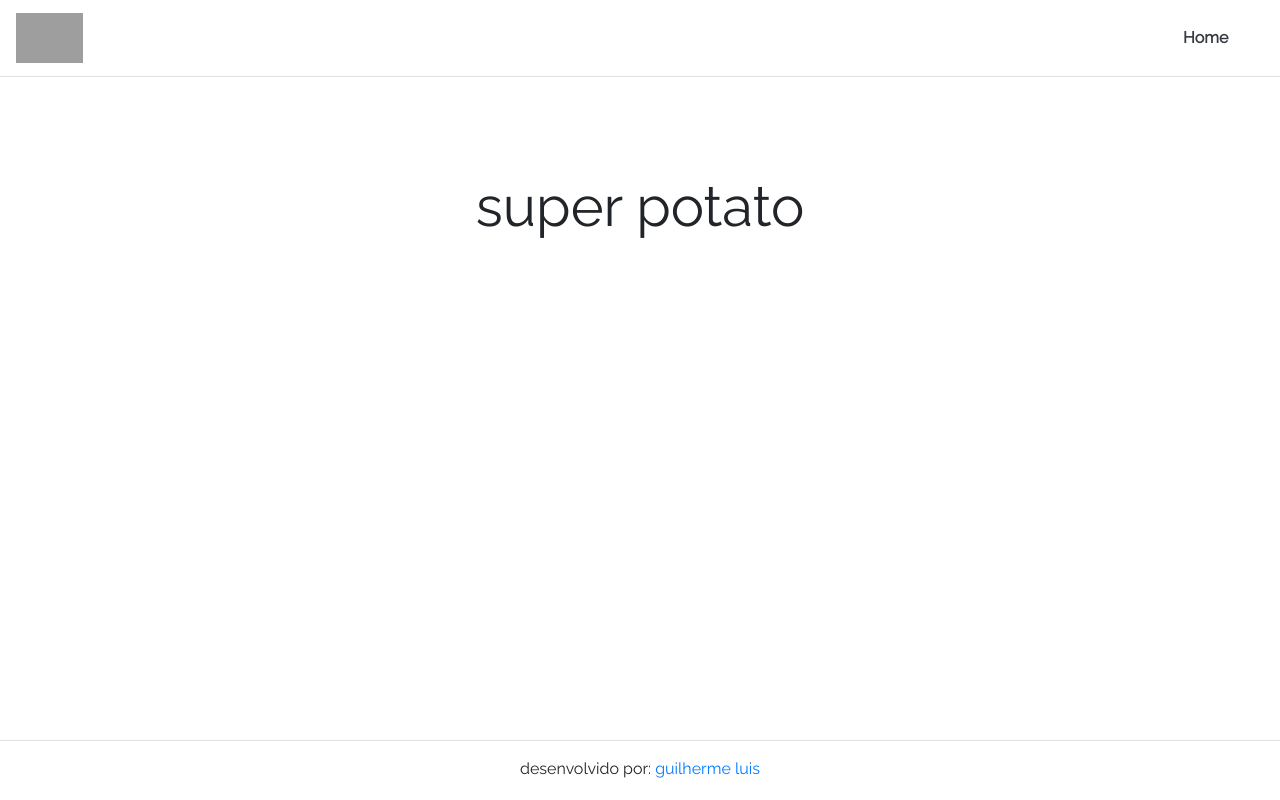
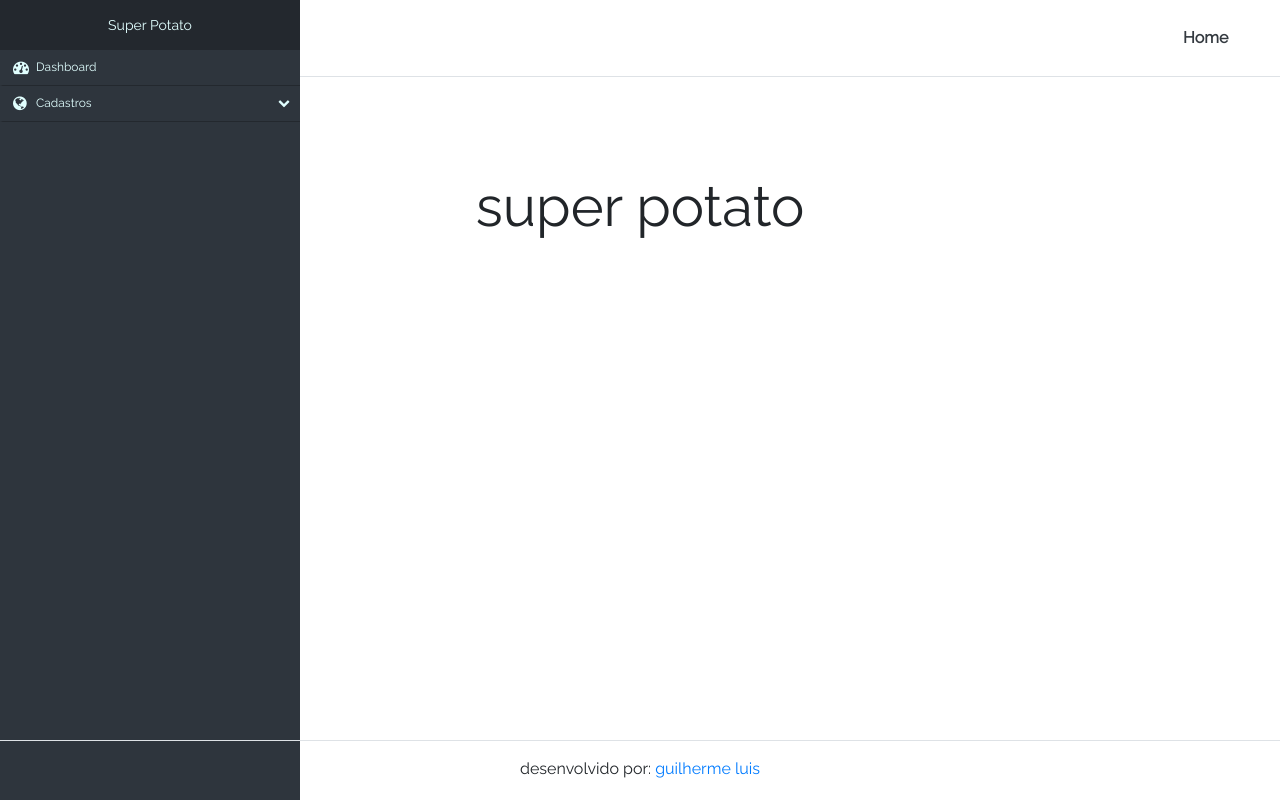
Before and after one commit to guilehm/super-potato, a Django app: page / in a window 1280 px wide. Run offline with Django 3.2, Linux system fonts and the light colour scheme; some libraries are stand-ins or nearby versions; grey boxes are pictures that could not be loaded.

Commit message:
Create left menu

```diff
--- a/core/static/core/css/style.css
+++ b/core/static/core/css/style.css
@@ -1,5 +1,7 @@
 body {
     font-family: 'Raleway', sans-serif;
+    margin: 0px;
+    padding: 0px;
 }
 
 .footer {
@@ -8,3 +10,144 @@ body {
     width: 100%;
     height: 60px;
 }
+
+.nav-side-menu {
+    overflow: auto;
+    font-size: 12px;
+    font-weight: 200;
+    background-color: #2e353d;
+    position: fixed;
+    top: 0px;
+    width: 300px;
+    height: 100%;
+    color: #e1ffff;
+}
+.nav-side-menu .brand {
+    background-color: #23282e;
+    line-height: 50px;
+    display: block;
+    text-align: center;
+    font-size: 14px;
+}
+.nav-side-menu .toggle-btn {
+    display: none;
+}
+.nav-side-menu ul,
+.nav-side-menu li {
+    list-style: none;
+    padding: 0px;
+    margin: 0px;
+    line-height: 35px;
+    cursor: pointer;
+  /*
+    .collapsed{
+       .arrow:before{
+                 font-family: FontAwesome;
+                 content: "\f053";
+                 display: inline-block;
+                 padding-left:10px;
+                 padding-right: 10px;
+                 vertical-align: middle;
+                 float:right;
+            }
+     }
+*/
+}
+.nav-side-menu ul :not(collapsed) .arrow:before,
+.nav-side-menu li :not(collapsed) .arrow:before {
+    font-family: FontAwesome;
+    content: "\f078";
+    display: inline-block;
+    padding-left: 10px;
+    padding-right: 10px;
+    vertical-align: middle;
+    float: right;
+}
+.nav-side-menu ul .active,
+.nav-side-menu li .active {
+    border-left: 3px solid #d19b3d;
+    background-color: #4f5b69;
+}
+.nav-side-menu ul .sub-menu li.active,
+.nav-side-menu li .sub-menu li.active {
+    color: #d19b3d;
+}
+.nav-side-menu ul .sub-menu li.active a,
+.nav-side-menu li .sub-menu li.active a {
+    color: #d19b3d;
+}
+.nav-side-menu ul .sub-menu li,
+.nav-side-menu li .sub-menu li {
+    background-color: #181c20;
+    border: none;
+    line-height: 28px;
+    border-bottom: 1px solid #23282e;
+    margin-left: 0px;
+}
+.nav-side-menu ul .sub-menu li:hover,
+.nav-side-menu li .sub-menu li:hover {
+    background-color: #020203;
+}
+.nav-side-menu ul .sub-menu li:before,
+.nav-side-menu li .sub-menu li:before {
+    font-family: FontAwesome;
+    content: "\f105";
+    display: inline-block;
+    padding-left: 10px;
+    padding-right: 10px;
+    vertical-align: middle;
+}
+.nav-side-menu li {
+    padding-left: 0px;
+    border-left: 3px solid #2e353d;
+    border-bottom: 1px solid #23282e;
+}
+.nav-side-menu li a {
+    text-decoration: none;
+    color: #e1ffff;
+}
+.nav-side-menu li a i {
+    padding-left: 10px;
+    width: 20px;
+    padding-right: 20px;
+}
+.nav-side-menu li:hover {
+    border-left: 3px solid #d19b3d;
+    background-color: #4f5b69;
+    -webkit-transition: all 1s ease;
+    -moz-transition: all 1s ease;
+    -o-transition: all 1s ease;
+    -ms-transition: all 1s ease;
+    transition: all 1s ease;
+}
+@media (max-width: 967px) {
+    .nav-side-menu {
+        position: relative;
+        width: 100%;
+        margin-bottom: 10px;
+    }
+    .nav-side-menu .toggle-btn {
+        display: block;
+        cursor: pointer;
+        position: absolute;
+        right: 10px;
+        top: 10px;
+        z-index: 10 !important;
+        padding: 3px;
+        background-color: #ffffff;
+        color: #000;
+        width: 40px;
+        text-align: center;
+    }
+    .brand {
+        text-align: left !important;
+        font-size: 22px;
+        padding-left: 20px;
+        line-height: 50px !important;
+    }
+}
+@media (min-width: 967px) {
+    .nav-side-menu .menu-list .menu-content {
+        display: block;
+    }
+}
--- a/core/templates/core/base.html
+++ b/core/templates/core/base.html
@@ -2,14 +2,13 @@
 <!doctype html>
 <html>
 <head>
-    <!-- Required meta tags -->
     <meta charset="utf-8">
     <meta name="viewport" content="width=device-width, initial-scale=1, shrink-to-fit=no">
     <script src="{% static 'core/js/jquery-3.3.1.slim.min.js' %}"></script>
     <link rel="stylesheet" href="{% static 'core/css/bootstrap.min.css' %}">
     <link rel="stylesheet" href="{% static 'core/css/style.css' %}">
     <link href="https://fonts.googleapis.com/css?family=Raleway" rel="stylesheet">
-
+    <link href="//maxcdn.bootstrapcdn.com/font-awesome/4.2.0/css/font-awesome.min.css" rel="stylesheet">
     <title>Super Potato!</title>
 </head>
 <body>
@@ -31,6 +30,25 @@
         </div>
     </nav>
 
+    <div class="nav-side-menu">
+        <div class="brand">Super Potato</div>
+        <i class="fa fa-bars fa-2x toggle-btn" data-toggle="collapse" data-target="#menu-content"></i>
+        <div class="menu-list">
+            <ul id="menu-content" class="menu-content collapse out">
+                <li>
+                    <a href="#">
+                        <i class="fa fa-dashboard fa-lg"></i> Dashboard
+                    </a>
+                </li>
+                <li data-toggle="collapse" data-target="#service" class="collapsed">
+                    <a href="#"><i class="fa fa-globe fa-lg"></i> Cadastros <span class="arrow"></span></a>
+                </li>
+                <ul class="sub-menu collapse" id="service">
+                    <li>Pacientes</li>
+                </ul>
+            </ul>
+     </div>
+    </div>
     {% block content %}
     {% endblock %}
 
```
